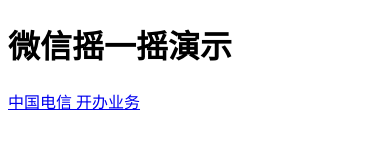
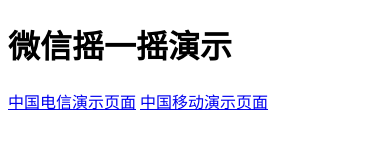
Before and after one commit to stargao/mobile-project-pages, a plain HTML site: page index.html in a window 390 px wide. Drawn offline with Linux system fonts and the light colour scheme.

Commit message:
Add new link for China Mobile.

```diff
--- a/index.html
+++ b/index.html
@@ -6,6 +6,7 @@
   </head>
   <body>
     <h1>微信摇一摇演示</h1>
-    <a href='189-new-biz/index.html'>中国电信 开办业务</a>
+    <a href='189-new-biz/index.html'>中国电信演示页面</a>
+    <a href='139-new-biz/index.html'>中国移动演示页面</a>
   </body>
 </html>
```
